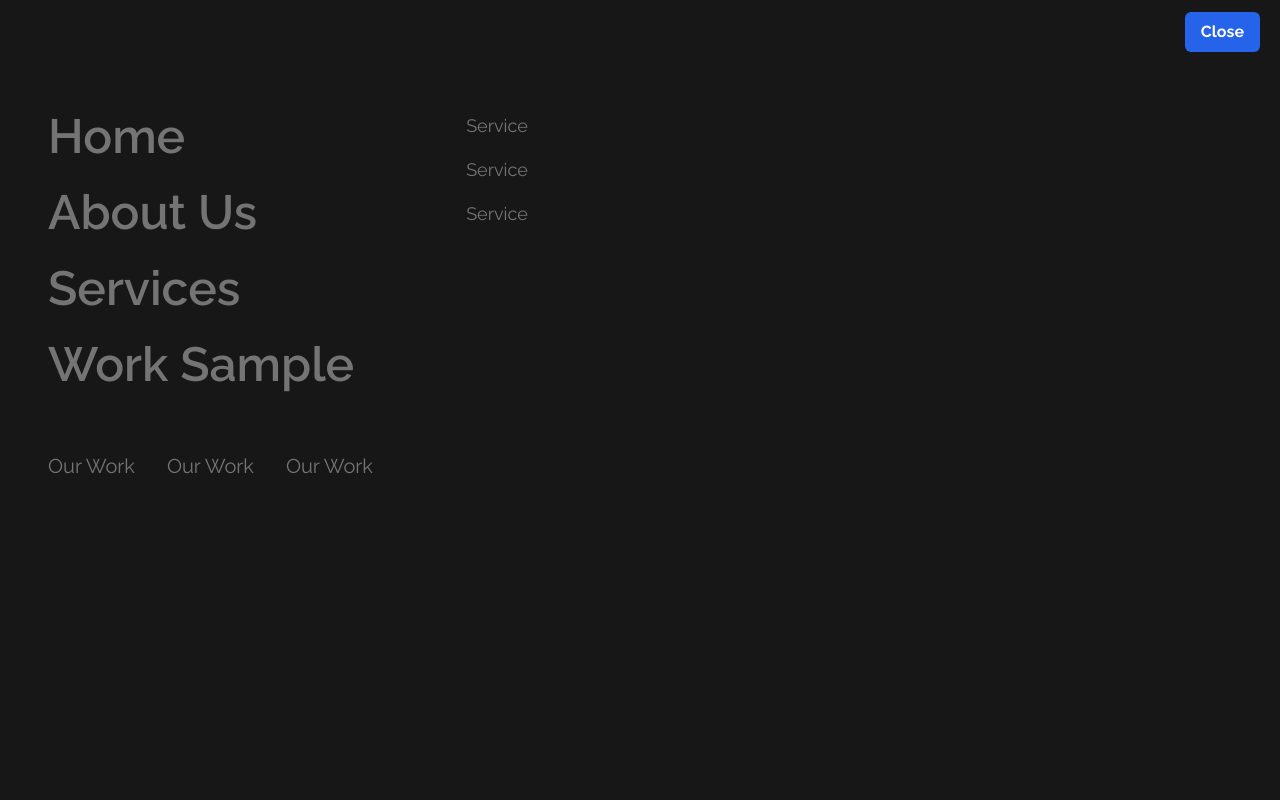
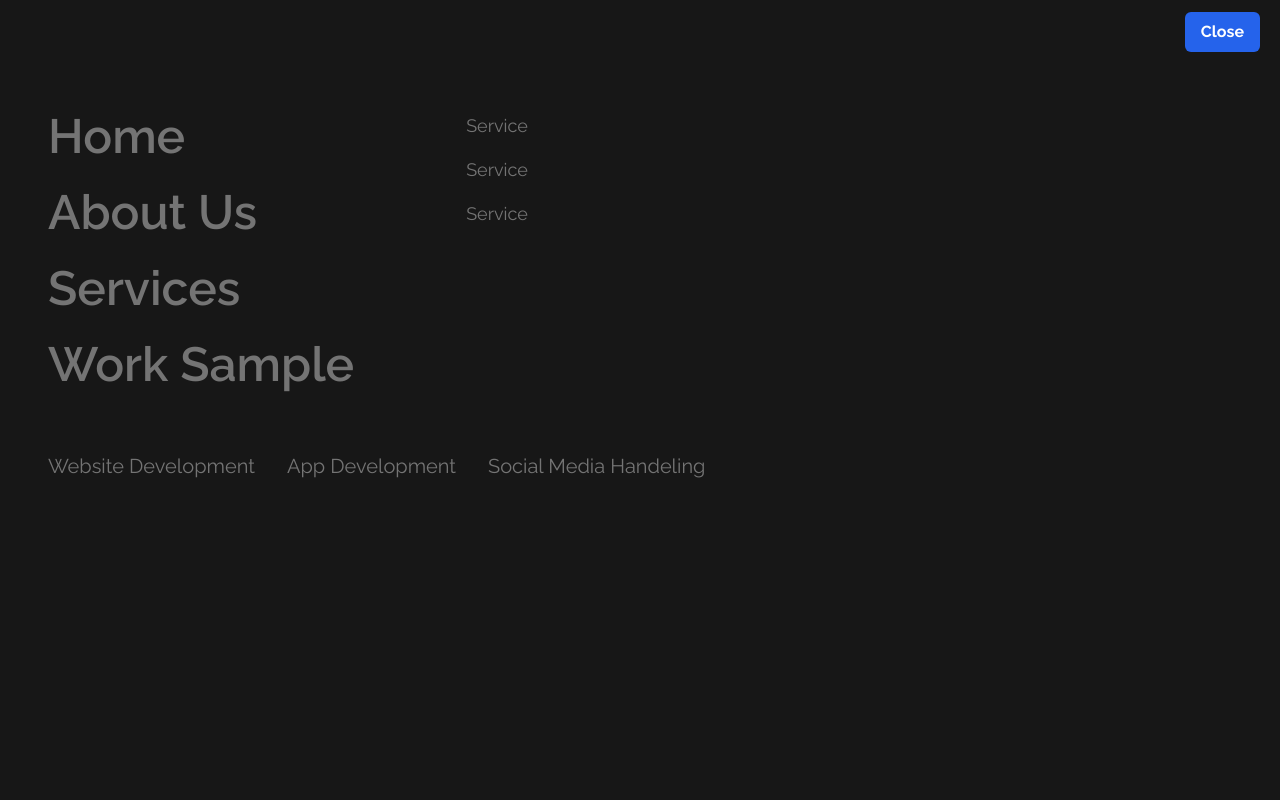
Before and after one commit to chetankhandait/Social_shine, a React (Vite) app: page /dynamic in a window 1280 px wide. Both pictures are taken after a click on the element "Menu". Shown: the top 800 px of the page. Built offline with nearby package versions, Linux system fonts and the light colour scheme.

Commit message:
navbar data update

```diff
--- a/src/Components/SRBNavbar.jsx
+++ b/src/Components/SRBNavbar.jsx
@@ -97,13 +97,13 @@ const SRBNavbar = () => {
               </div>
               <div className="flex items-center gap-8 text-xl">
                 <div className="cursor-pointer hover:text-white">
-                  <Link to="/" onClick={closeOverlay}>Our Work</Link>
+                  <Link to="/" onClick={closeOverlay}>Website Development</Link>
                 </div>
                 <div className="cursor-pointer hover:text-white">
-                  <Link to="/" onClick={closeOverlay}>Our Work</Link>
+                  <Link to="/" onClick={closeOverlay}>App Development</Link>
                 </div>
                 <div className="cursor-pointer hover:text-white">
-                  <Link to="/" onClick={closeOverlay}>Our Work</Link>
+                  <Link to="/dynamic" onClick={closeOverlay}> Social Media Handeling </Link>
                 </div>
               </div>
             </div>
--- a/src/Components/ServiceGrid.jsx
+++ b/src/Components/ServiceGrid.jsx
@@ -78,6 +78,7 @@
 // export default ServiceGrid;
 import React from "react";
 import { IoCodeSlashOutline } from "react-icons/io5"; // Example icon import
+import { Link } from "react-router-dom";
 
 const ServiceGrid = () => {
   return (
@@ -157,9 +158,14 @@ const ServiceGrid = () => {
         </div>
       </div>
       <div className="text-center mt-10">
+        <Link to="/services">
+
+
+
         <button className="bg-blue-600 text-white py-3 px-6 rounded-full text-lg sm:text-xl hover:bg-blue-700 transition duration-300">
           Check Out Our More Services ➤➤
         </button>
+        </Link>
       </div>
     </div>
   );
--- a/src/Pages/DynamicInfo.jsx
+++ b/src/Pages/DynamicInfo.jsx
@@ -3,7 +3,7 @@ import React from "react";
 const DynamicInfo = () => {
   return (
     <div className="bg-white py-12 px-4 sm:px-6 lg:px-8">
-      <div className="max-w-7xl mx-auto flex flex-col lg:flex-row items-center lg:space-x-12">
+      <div className="max-w-7xl mx-auto flex flex-col lg:flex-row items-center lg:space-x-14">
         <div className="flex-1">
           <h2 className="text-base text-indigo-600 font-semibold tracking-wide uppercase">
             About Our Templates
@@ -84,7 +84,7 @@ const DynamicInfo = () => {
         </div>
         <div className="flex-1 mt-10 lg:mt-0">
           <img
-            src="/laptop.webp"
+            src="/website-creator-animate.svg"
             alt="Website Template"
             className="w-full rounded-lg "
           />
```
Also changed, not shown: public/website-creator-animate.svg (added).
